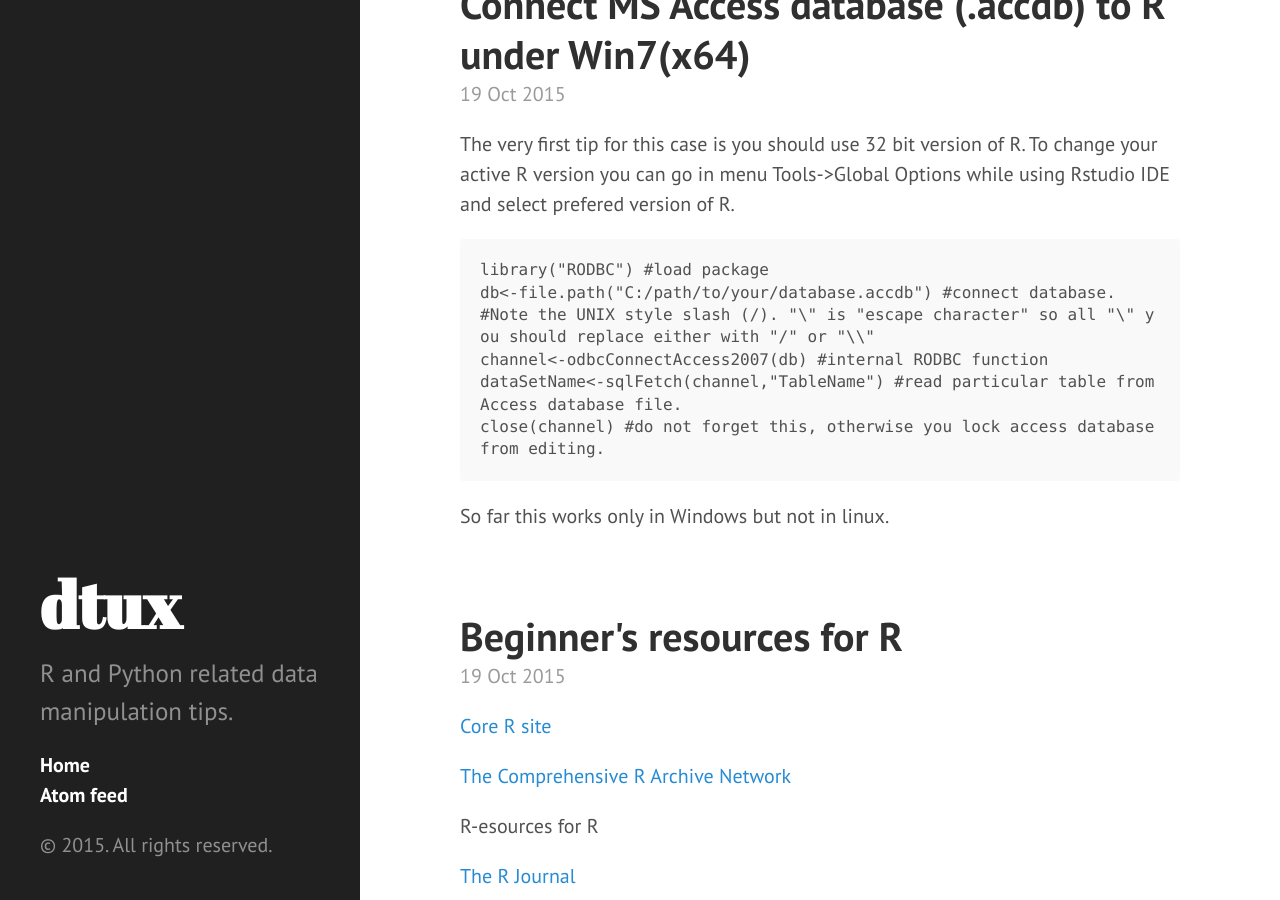
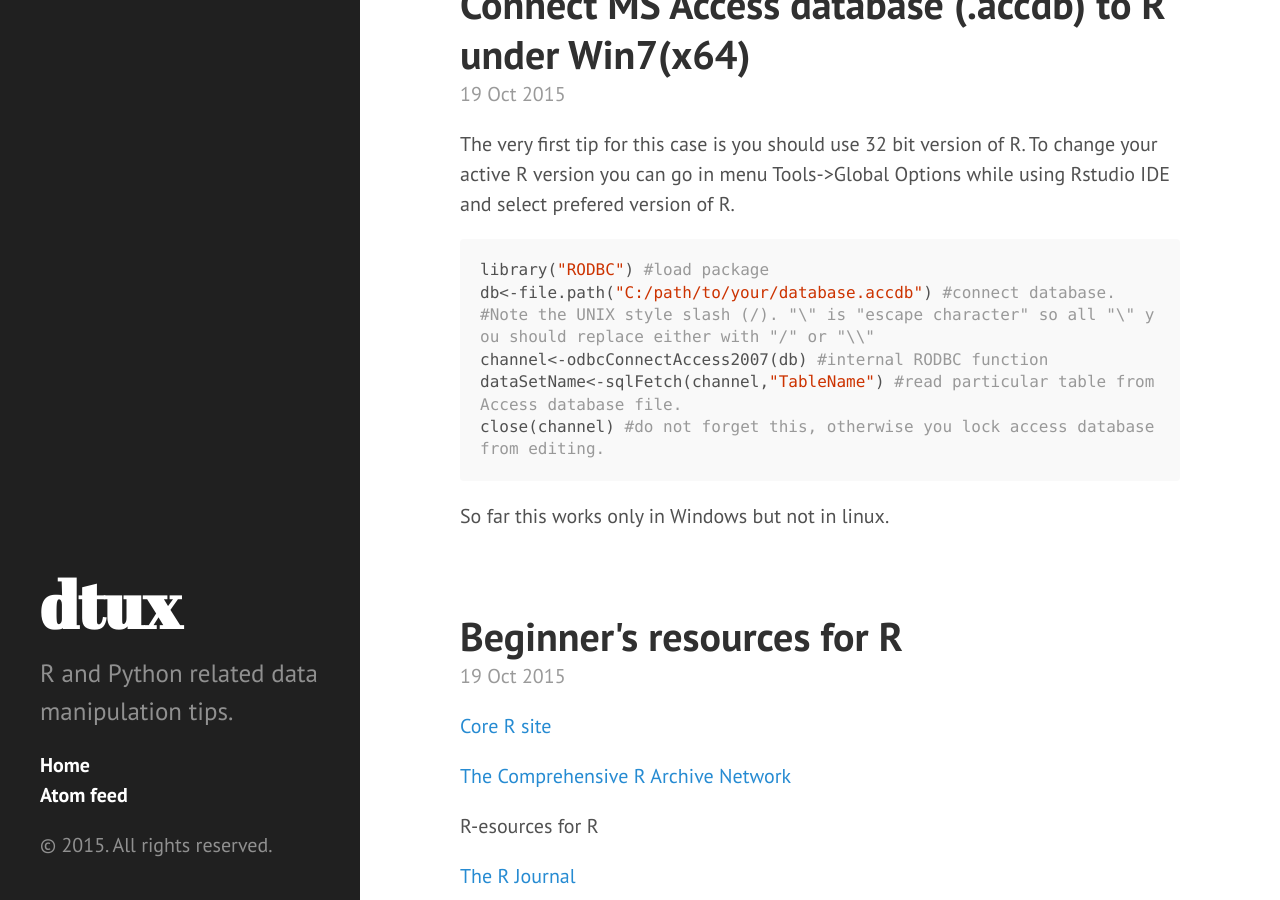
Before and after one commit to dainiuxt/dainiuxt.github.io, a Jekyll site: the page built from index.html, in a window 1280 px wide and 900 px high, scrolled down 688 px. Built offline with Jekyll 4.4.1, drawn with Linux system fonts in a browser that asks for light colours; the list of posts is cut into pages by our own code.

Commit message:
Post update: Connect MS Access database (.accdb) to R under Win7(x64)

```diff
--- a/_posts/2015-10-19-connect-ms-access-database-accdb-to-r-under-win7-x64.markdown
+++ b/_posts/2015-10-19-connect-ms-access-database-accdb-to-r-under-win7-x64.markdown
@@ -5,13 +5,13 @@ layout: post
 ---
 The very first tip for this case is you should use 32 bit version of R. To change your active R version you can go in menu Tools->Global Options while using Rstudio IDE and select prefered version of R.
 
-~~~~~~~~
+~~~ r
 library("RODBC") #load package
 db<-file.path("C:/path/to/your/database.accdb") #connect database.
 #Note the UNIX style slash (/). "\" is "escape character" so all "\" you should replace either with "/" or "\\"
 channel<-odbcConnectAccess2007(db) #internal RODBC function
 dataSetName<-sqlFetch(channel,"TableName") #read particular table from Access database file.
 close(channel) #do not forget this, otherwise you lock access database from editing.
-~~~~~~~~
+~~~
 
 So far this works only in Windows but not in linux.
```
